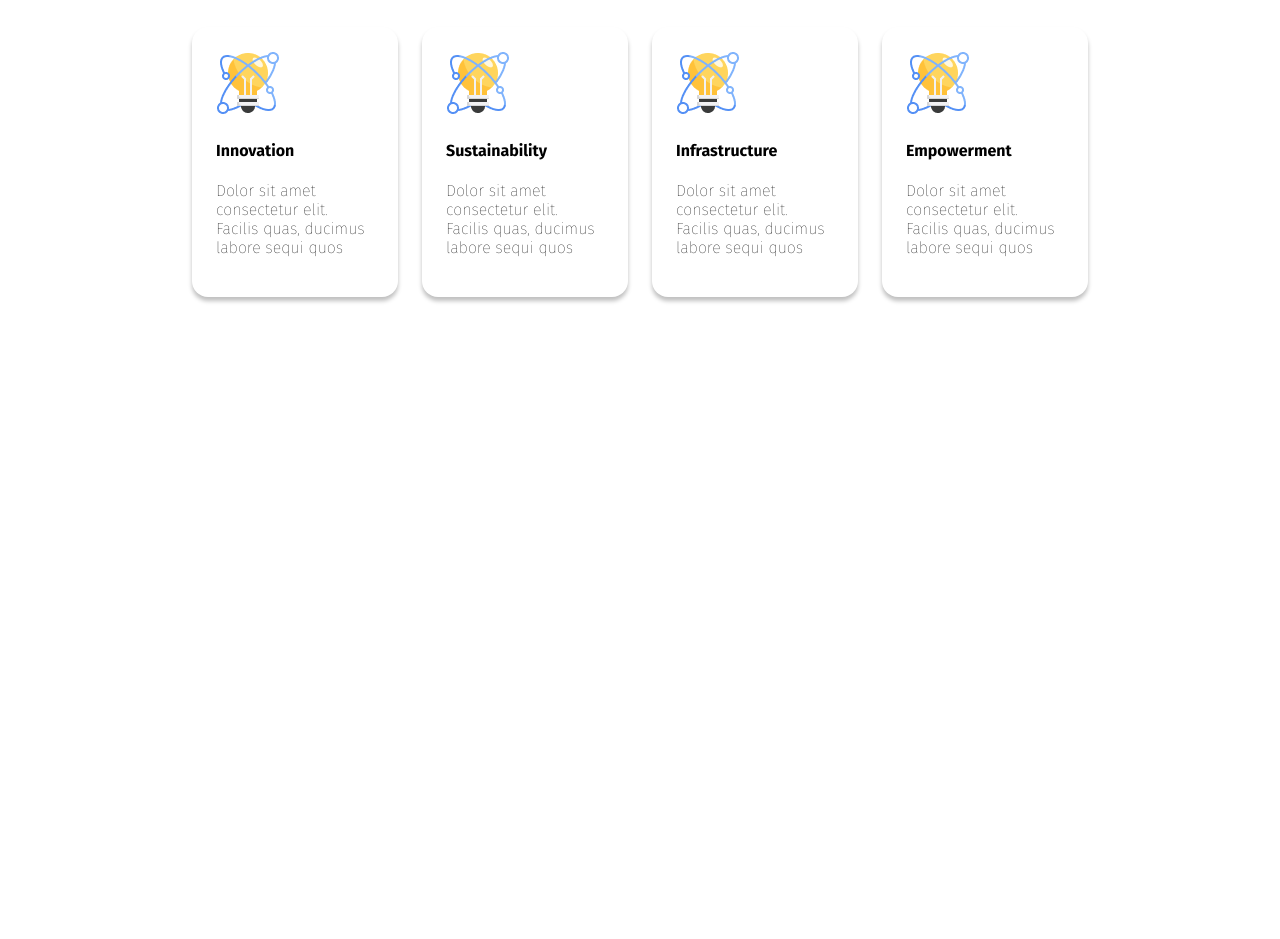
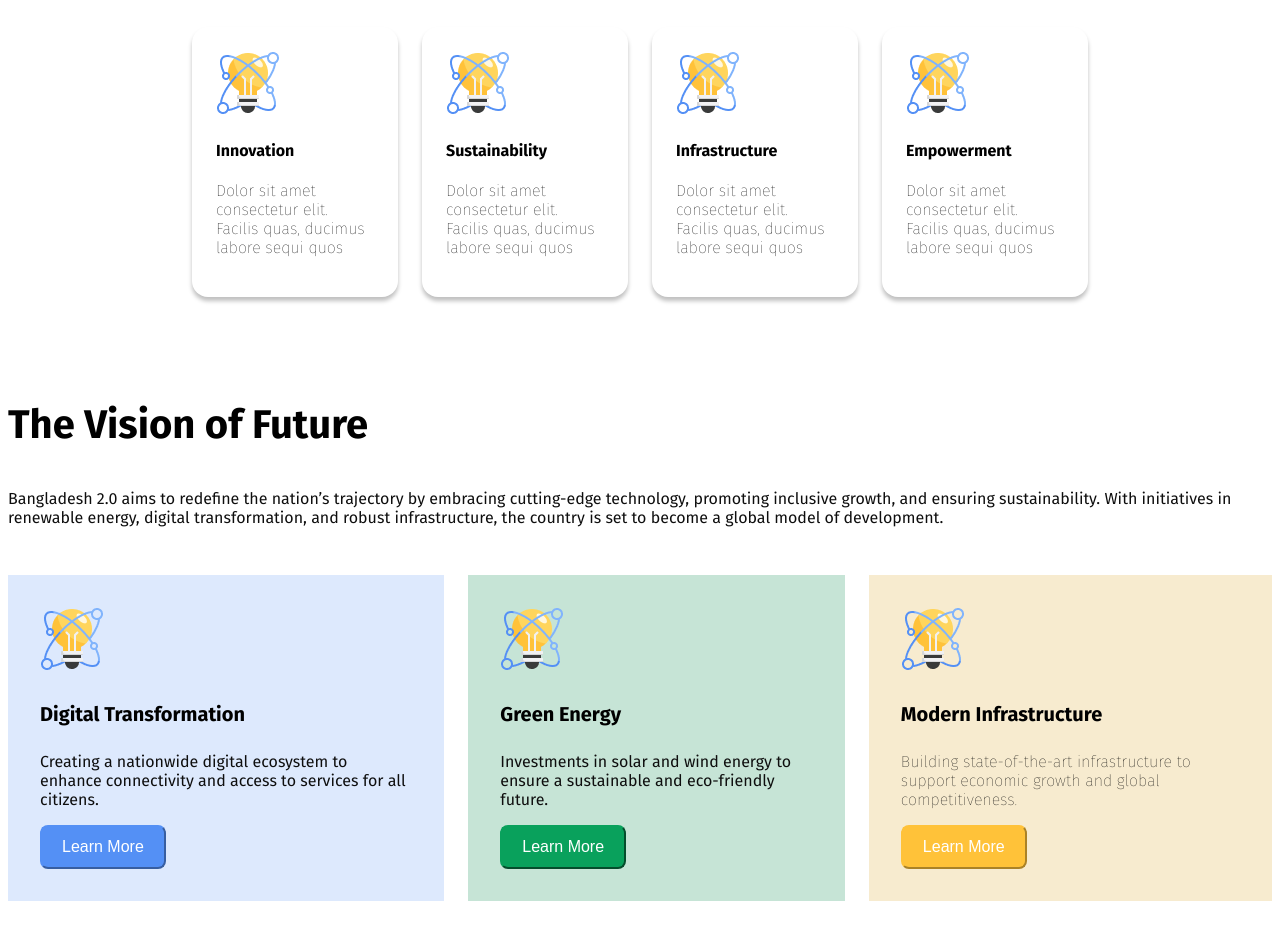
Before and after one commit to feva099/assignment-1, a plain HTML site: page index.html in a window 1280 px wide. Shown: the part 948-1887 px from the top of the page. Before the commit the page ends 1349 px from the top, so only its background shows below. Drawn offline with Linux system fonts and the light colour scheme.

Commit message:
added the vision of future

```diff
--- a/index.html
+++ b/index.html
@@ -54,6 +54,38 @@
                     <p class="pillar-description">Dolor sit amet consectetur elit. Facilis quas, ducimus labore sequi quos </p>
                 </div>
             </div>
+            </section>
+
+            <section class="vision">
+                <h3 class="section-title">The Vision of Future
+                </h3>
+                <p class="vision-description">
+                    Bangladesh 2.0 aims to redefine the nation’s trajectory by embracing cutting-edge technology, promoting inclusive growth, and ensuring sustainability. With initiatives in renewable energy, digital transformation, and robust infrastructure, the country is set to become a global model of development.
+                </p>
+
+                <div class="vision-container">
+                    <div class="vision-1">
+                        <img src="assets/card-icon.png" alt="">
+                        <h4 class="vision-title">Digital Transformation</h4>
+                        <p class="vision-description">
+                            Creating a nationwide digital ecosystem to enhance connectivity and access to services for all citizens.
+                        </p>
+                        <button class="btn-LM1">Learn More</button>
+                    </div>
+                    <div class="vision-2">
+                        <img src="assets/card-icon.png" alt="">
+                        <h4 class="vision-title">Green Energy</h4>
+                        <p class="vision-description">Investments in solar and wind energy to ensure a sustainable and eco-friendly future.</p>
+                        <button class="btn-LM2">Learn More</button>
+                    </div>
+                    <div class="vision-3">
+                        <img src="assets/card-icon.png" alt="">
+                        <h4 class="vision-title">Modern Infrastructure</h4>
+                        <p class="pillar-description">Building state-of-the-art infrastructure to support economic growth and global competitiveness.</p>
+                        <button class="btn-LM3">Learn More</button>
+                    </div>
+                </div>
+            </section>
     </main>
     <footer>
 
```
